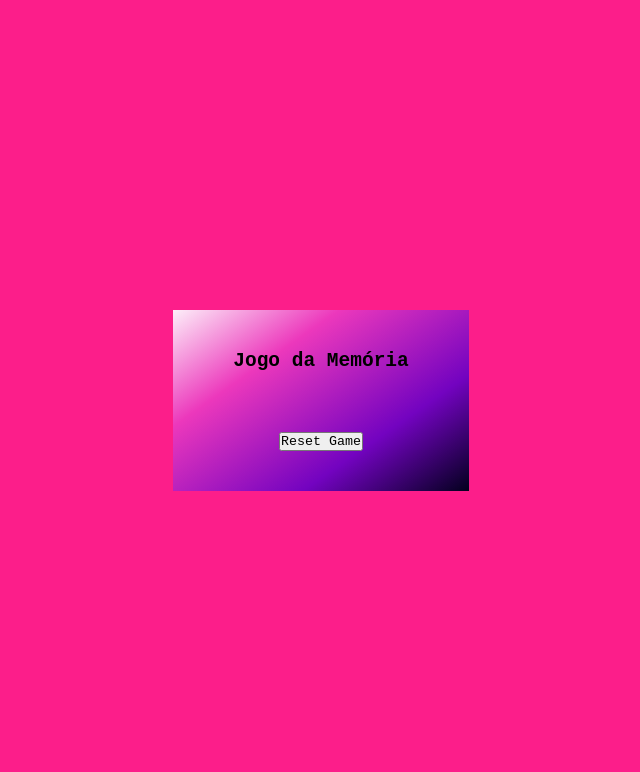
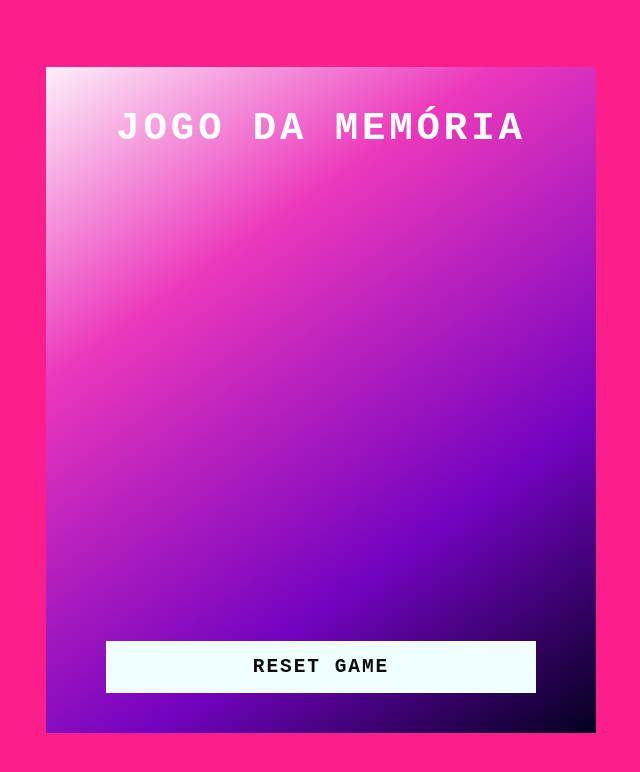
Before and after one commit to Alan-oliveir/jogo_memoria_emojis, a plain HTML site: page index.html in a window 1280 px wide. Shown: the whole page, without its empty margins (319-959 px from the left). Drawn offline with Linux system fonts and the light colour scheme.

Commit message:
Add styles for reset button and game items

```diff
--- a/src/styles/main.css
+++ b/src/styles/main.css
@@ -22,3 +22,48 @@ body {
     );
     padding: 40px 60px;
 }
+
+h2 {
+    font-size: 3em;
+    color: #fff;
+    text-transform: uppercase;
+    letter-spacing: 0.1em;
+  }
+
+.reset {
+    padding: 15px 30px;
+    width: 100%;
+    color: #0f0e0f;
+    background-color: #f0ffff;
+    border: none;
+    font-size: 1.5em;
+    letter-spacing: 0.1em;
+    text-transform: uppercase;
+    cursor: pointer;
+    font-weight: 600;
+}
+
+.reset:focus {
+    color: #ec38bc;
+    background-color: #262809;
+}
+
+.game {
+    width: 430px;
+    height: 430px;
+    display: flex;
+    flex-wrap: wrap;
+    gap: 10px;
+    transform-style: preserve-3d;
+    perspective: 500px;
+}
+
+.item {
+    position: relative;
+    width: 100px;
+    height: 100px;
+    display: flex;
+    align-items: center;
+    justify-content: center;
+    background-color: #ffffff;
+}
```
